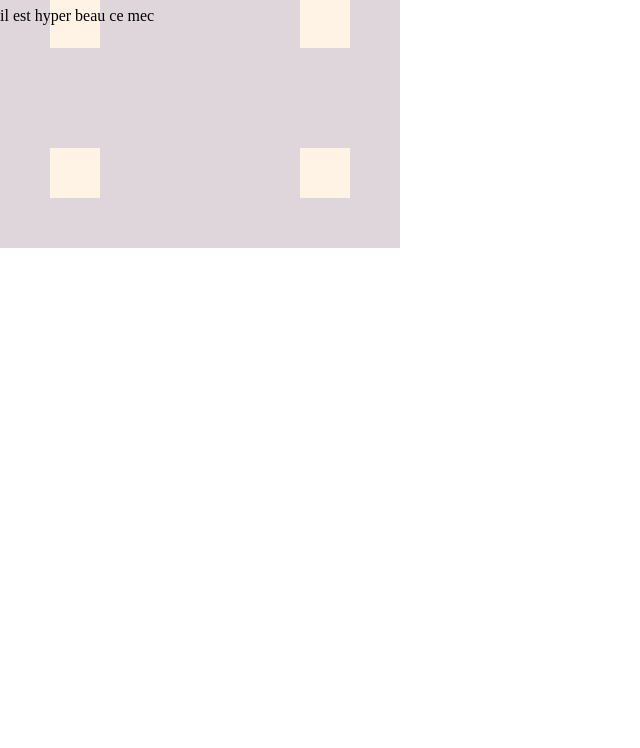
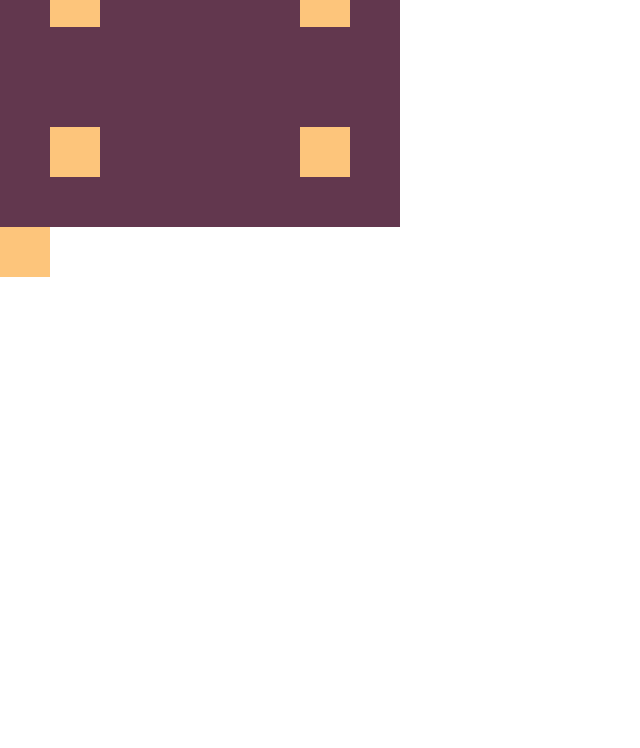
Before and after one commit to eikon-frontend/css-golf-tilio-p, a website: page ex2/index.html in a window 1280 px wide. Shown: the part 73-821 px from the top of the page, without its empty margins (0-640 px from the left). After the commit the page ends 800 px from the top, so only its background shows below. Drawn offline with Linux system fonts and the light colour scheme.

Commit message:
correction carrés verts

```diff
--- a/ex1/ex1.css
+++ b/ex1/ex1.css
@@ -8,7 +8,7 @@
     position: absolute;
 }
 
-.carré_rouge {
+.carré_rouge div {
     background-color: #5d3a3a;
     width: 400px;
     height: 300px;
--- a/ex2/ex2.css
+++ b/ex2/ex2.css
@@ -1,10 +1,17 @@
 /* 🦊 Créez vos styles ici */
 /* Colors: #62374e, #fdc57b  */
 
-.carré_vert {
-    background-color: #62374e;
+.carres_verts {
+    background-color: #fdc57b;
+    width: 50px;
+    height: 50px;
+    display: flex;
+    justify-content: space-around;
+    align-items: center;
 }
 
-.carré_rouge {
-    background-color: #fdc57b;
+.carre_rouge {
+    background-color: #62374e;
+    width: 400px;
+    height: 300px;
 }
--- a/ex2/index.html
+++ b/ex2/index.html
@@ -11,8 +11,15 @@
 
 <body class="ex2">
   <!-- 🦊 Ajoutez des balises ici -->
-  <h1>Farbice Letexier</h1>
-  <p>il est hyper beau ce mec</p>
+  <div class="container">
+    <div class="carre_rouge"></div>
+    <div class="carres_verts">
+      <div class="carre_vert1"></div>
+      <div class="carre_vert2"></div>
+      <div class="carre_vert3"></div>
+      <div class="carre_vert4"></div>
+    </div>
+  </div>
 </body>
 
 </html>
```
